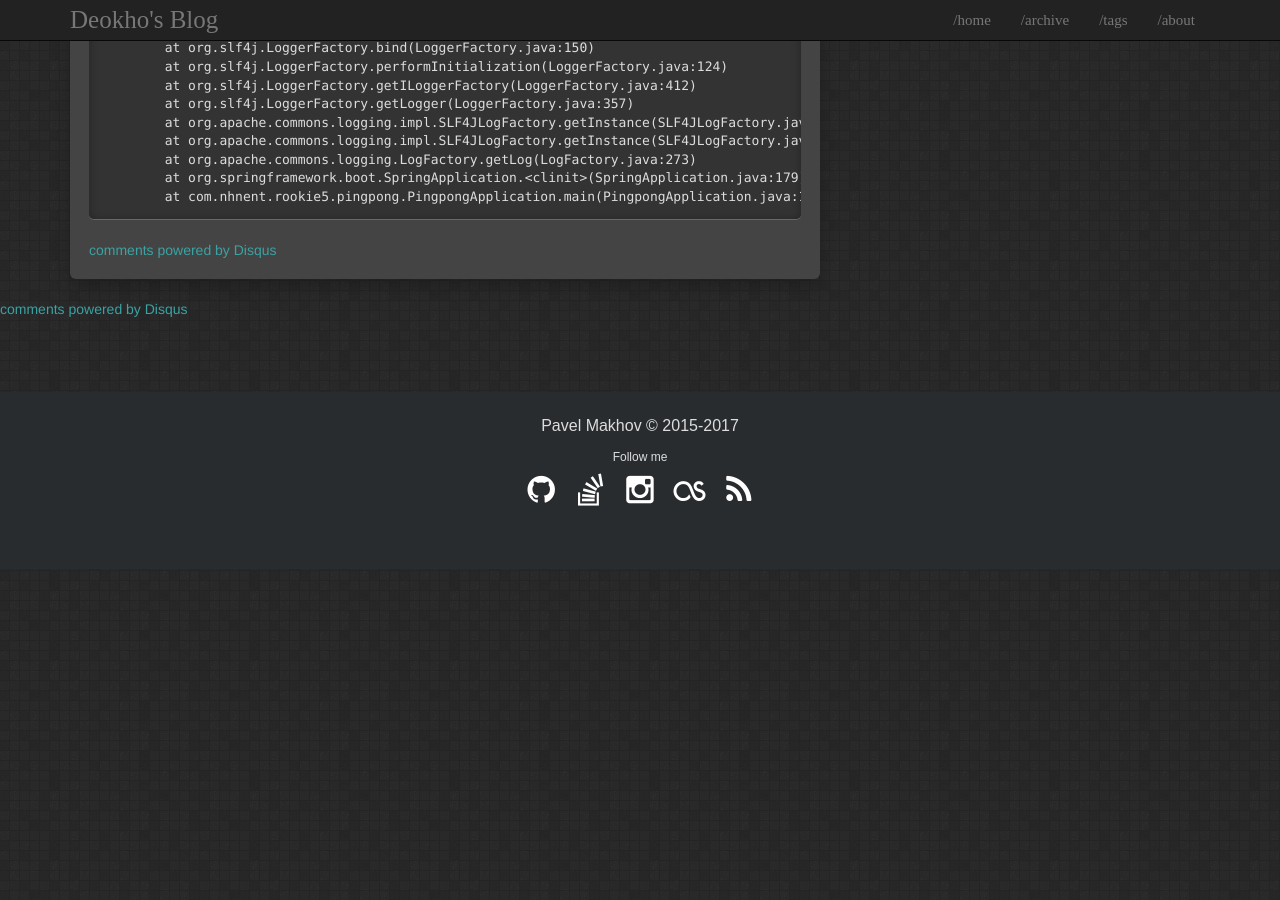
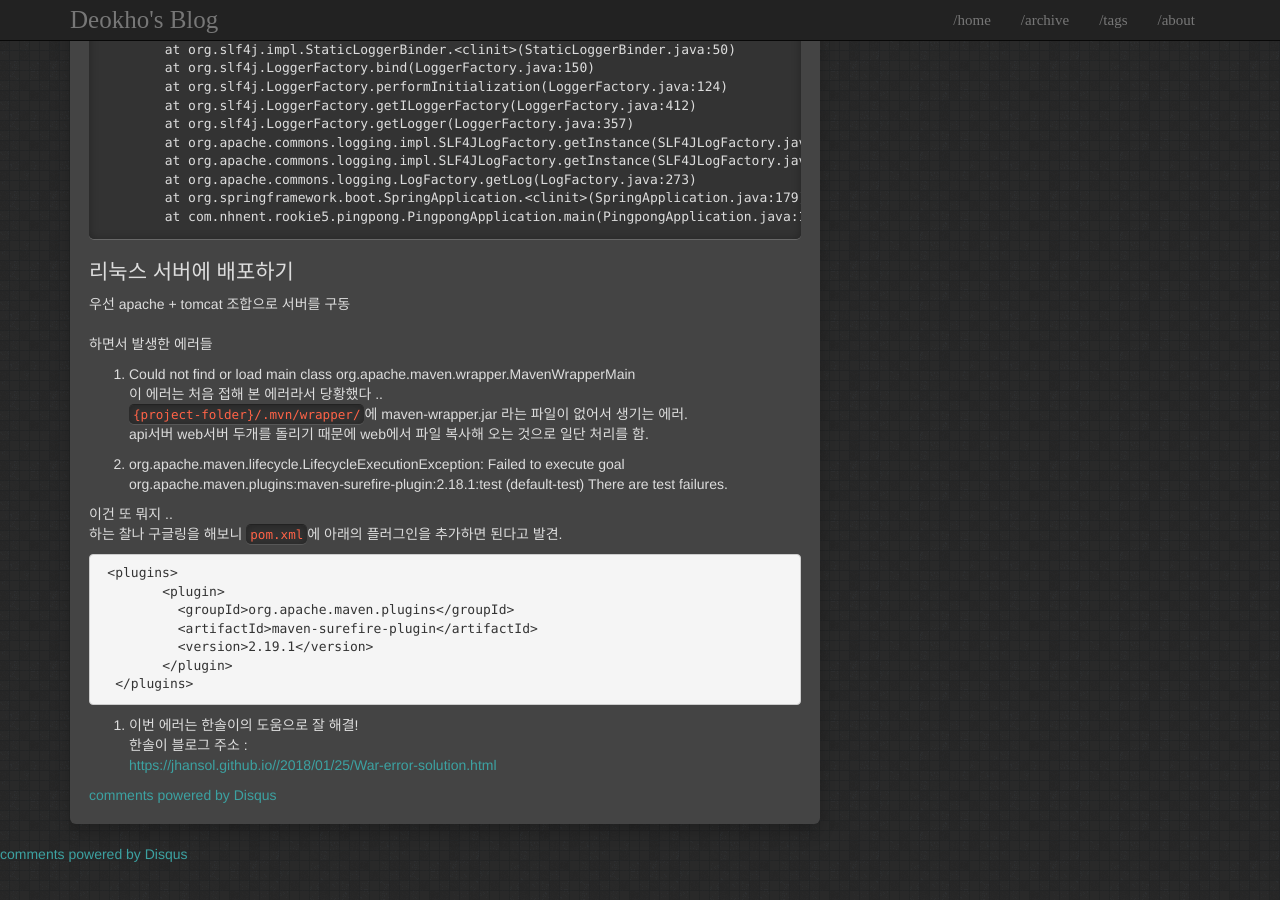
Before and after one commit to LeeDeokho/LeeDeokHo.github.io, a Jekyll site: the page built from _posts/2018-01-23-projectProblems.md, in a window 1280 px wide and 900 px high, scrolled down 1680 px. Built offline with Jekyll 4.4.1, drawn with Linux system fonts in a browser that asks for light colours; comment, search, counter and statistics services are not loaded; before the commit the page ends 2249 px from its top, so only the background shows below that.

Commit message:
add error pp

````diff
--- a/_posts/2018-01-23-projectProblems.md
+++ b/_posts/2018-01-23-projectProblems.md
@@ -14,6 +14,7 @@ comments: true
 - [krajee fileinput](#krajee-fileinput)
 - [mysql](#mysql)
 - [Spring Dependency](#spring-dependency)
+- [리눅스 서버에 배포하기](#리눅스-서버에-배포하기))
 
 ## mybatis
 스프링 프로젝트를 시작하면서 제일 낯설었던 것이 mybatis를 사용하는 것이었다.
@@ -103,3 +104,32 @@ java.lang.NoClassDefFoundError: ch/qos/logback/core/spi/LifeCycle
 	at org.springframework.boot.SpringApplication.<clinit>(SpringApplication.java:179)
 	at com.nhnent.rookie5.pingpong.PingpongApplication.main(PingpongApplication.java:17)
 ```
+
+## 리눅스 서버에 배포하기
+우선 apache + tomcat 조합으로 서버를 구동
+<br>하면서 발생한 에러들
+
+1. Could not find or load main class org.apache.maven.wrapper.MavenWrapperMain
+이 에러는 처음 접해 본 에러라서 당황했다 ..
+`{project-folder}/.mvn/wrapper/`에 maven-wrapper.jar 라는 파일이 없어서 생기는 에러.
+api서버 web서버 두개를 돌리기 때문에 web에서 파일 복사해 오는 것으로 일단 처리를 함.
+
+
+
+2. org.apache.maven.lifecycle.LifecycleExecutionException: Failed to execute goal org.apache.maven.plugins:maven-surefire-plugin:2.18.1:test (default-test)  There are test failures.
+
+이건 또 뭐지 ..
+하는 찰나 구글링을 해보니 `pom.xml`에 아래의 플러그인을 추가하면 된다고 발견.
+```XML
+ <plugins>
+        <plugin>
+          <groupId>org.apache.maven.plugins</groupId>
+          <artifactId>maven-surefire-plugin</artifactId>
+          <version>2.19.1</version>
+        </plugin>
+  </plugins>
+```
+
+3. 이번 에러는 한솔이의 도움으로 잘 해결!
+한솔이 블로그 주소 :
+[https://jhansol.github.io//2018/01/25/War-error-solution.html](https://jhansol.github.io//2018/01/25/War-error-solution.html)
````
